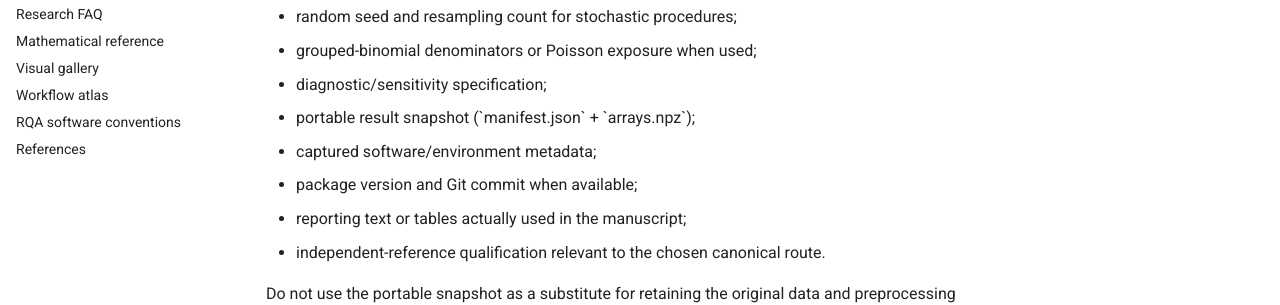
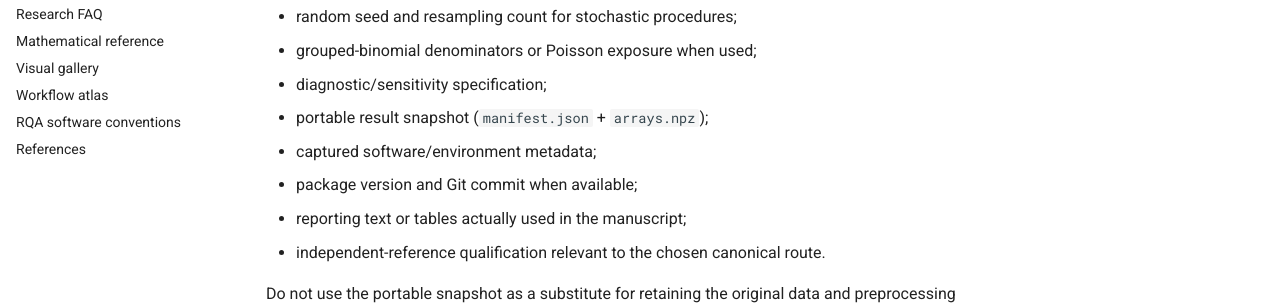
Before and after one commit to stefanosbalaskas/eyetrajectoriespy, an MkDocs documentation site: the page built from docs/reproducibility/checklist.md, in a window 1280 px wide and 961 px high. Shown: the part 540-845 px from the top of the window. Built offline with MkDocs 1.6.1 and Material for MkDocs 9.7.7, drawn with Linux system fonts in a browser that asks for light colours; comment, search, counter and statistics services are not loaded.

Commit message:
Normalize Markdown code delimiters in 0.57 docs

```diff
--- a/docs/reproducibility/checklist.md
+++ b/docs/reproducibility/checklist.md
@@ -14,7 +14,7 @@ For an eyetrajectoriespy analysis, retain as applicable:
 - random seed and resampling count for stochastic procedures;
 - grouped-binomial denominators or Poisson exposure when used;
 - diagnostic/sensitivity specification;
-- portable result snapshot (\`manifest.json\` + \`arrays.npz\`);
+- portable result snapshot (`manifest.json` + `arrays.npz`);
 - captured software/environment metadata;
 - package version and Git commit when available;
 - reporting text or tables actually used in the manuscript;
```
